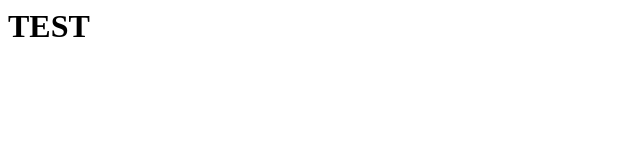
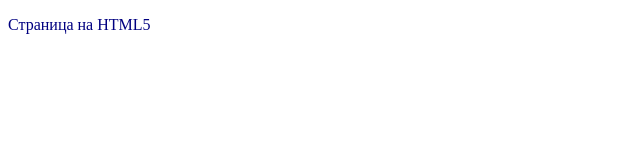
Before and after one commit to web00banny/web00banny.github.io, a plain HTML site: page apps/ide/ideFrame.html in a window 1280 px wide. Shown: the whole page, without its empty margins (0-640 px from the left). Drawn offline with Linux system fonts and the light colour scheme.

Commit message:
Update ideFrame.html

```diff
--- a/apps/ide/ideFrame.html
+++ b/apps/ide/ideFrame.html
@@ -1 +1,13 @@
-<h1>TEST</h1>
+<!DOCTYPE html>
+<html>
+ <head>
+  <meta charset="utf-8">
+  <title>Пример страницы</title>
+  <style>
+  p { color:  navy; }
+  </style>
+ </head>
+ <body>
+  <p>Страница на HTML5</p>
+ </body>
+</html>
```
